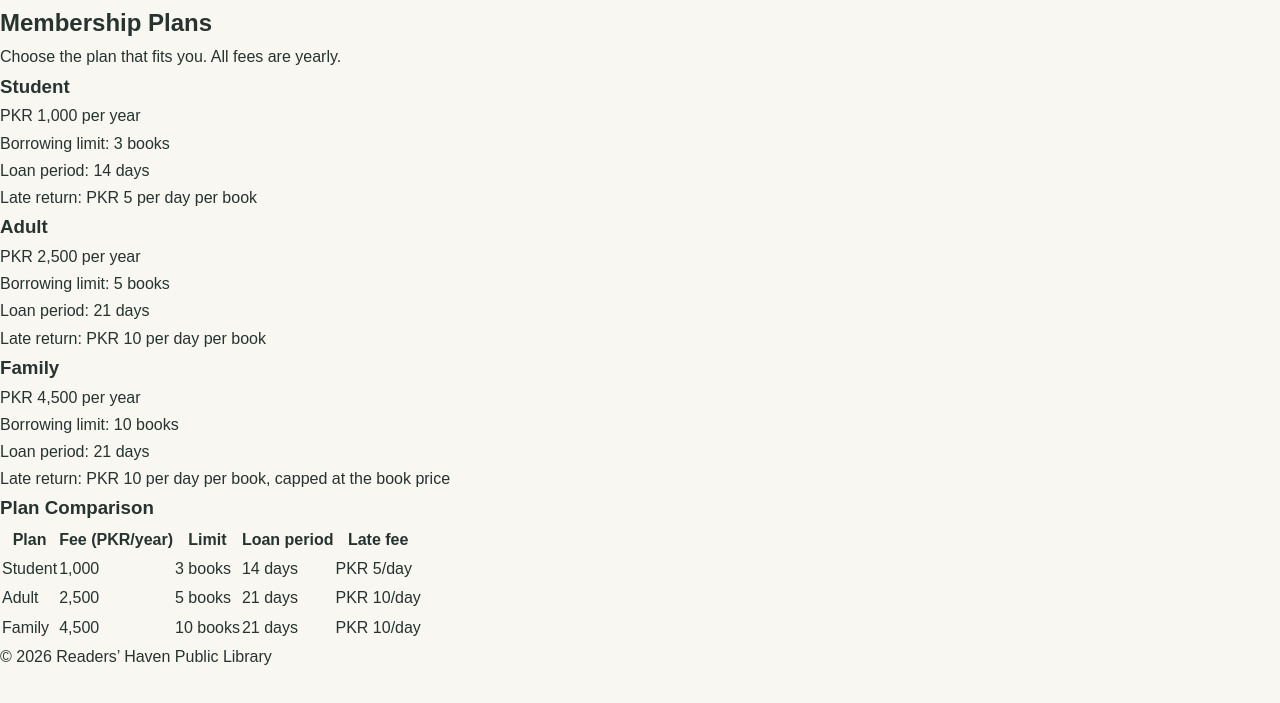
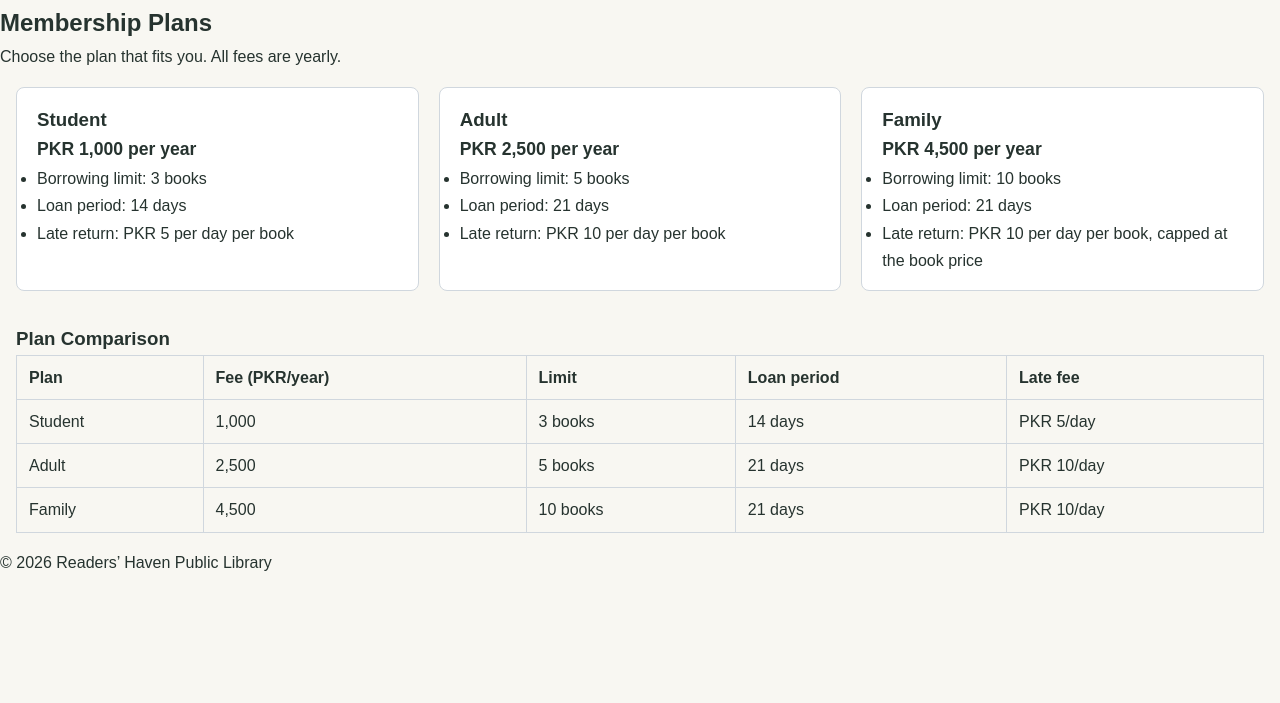
Before and after one commit to Aiyma76/readers-haven-library, a website: page src/membership.html in a window 1280 px wide. Shown: the part 79-782 px from the top of the page. Drawn offline with Linux system fonts and the light colour scheme.

Commit message:
Added CSS.

```diff
--- a/styles/style.css
+++ b/styles/style.css
@@ -502,3 +502,44 @@ img {
         gap: 13px;
     }
 }
+
+    padding: 20px;
+    font-family: Arial, sans-serif;
+}
+/*Member2-CSS*/
+.mem-intro { text-align: center; padding: 1.5rem 1rem; }
+
+.mem-plans {
+  display: grid;
+  grid-template-columns: repeat(3, 1fr);
+  gap: 1.25rem;
+  padding: 1rem;
+}
+
+.mem-card {
+  border: 1px solid #d0d7de;
+  border-radius: 8px;
+  padding: 1rem 1.25rem;
+  background: #ffffff;
+}
+
+.mem-fee { font-weight: bold; font-size: 1.1rem; }
+
+.mem-compare { padding: 1rem; }
+.mem-table-wrap { overflow-x: auto; }
+.mem-table { width: 100%; border-collapse: collapse; }
+.mem-table th, .mem-table td {
+  border: 1px solid #d0d7de;
+  padding: 0.5rem 0.75rem;
+  text-align: left;
+}
+
+@media (max-width: 900px) {
+  .mem-plans { grid-template-columns: repeat(2, 1fr); }
+}
+
+@media (max-width: 600px) {
+  .mem-plans { grid-template-columns: 1fr; }
+  .mem-table th, .mem-table td { padding: 0.4rem 0.5rem; font-size: 0.9rem; }
+}
+/*CSS-Added
```
